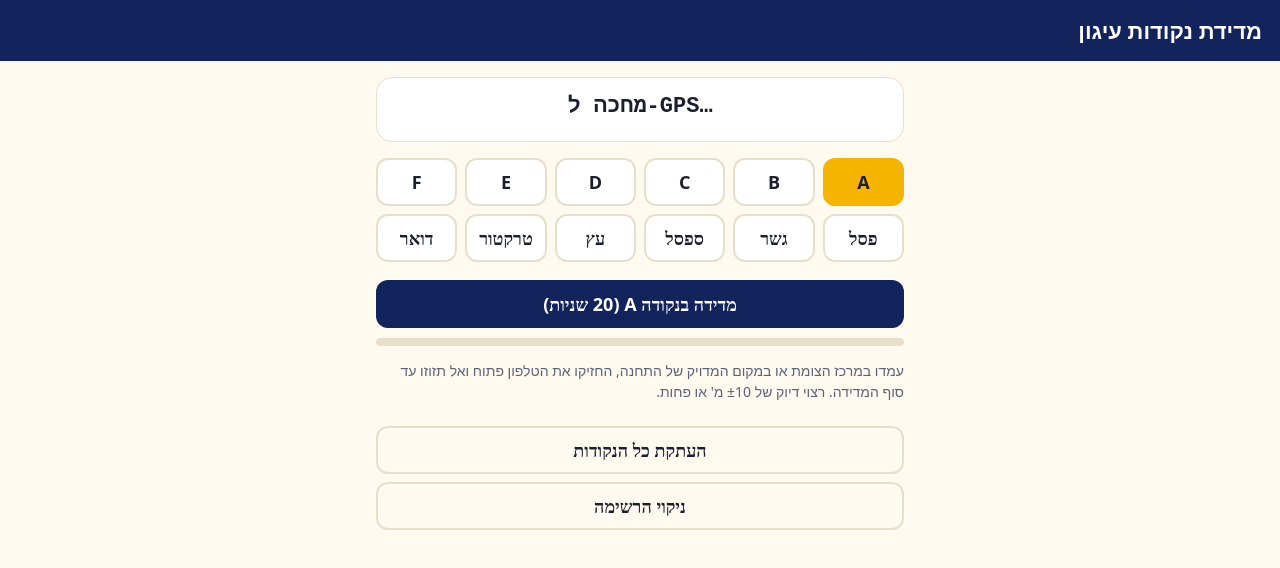
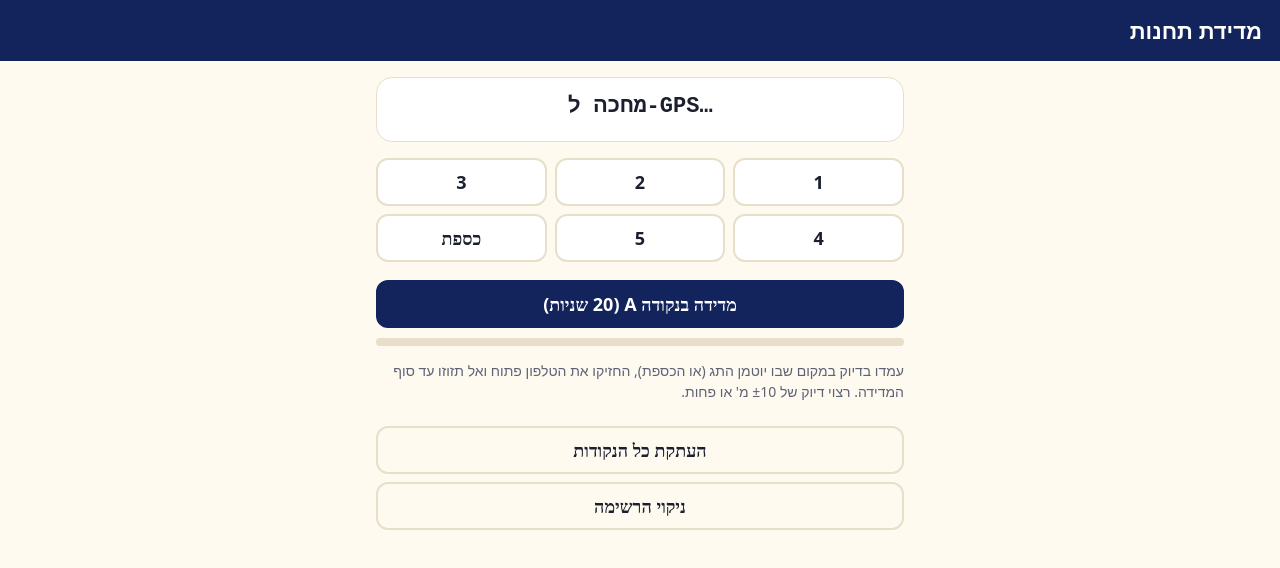
Before and after one commit to Liori1/hanukkah, a plain HTML site: page gps.html in a window 1280 px wide. Drawn offline with Linux system fonts and the light colour scheme.

Commit message:
GPS page: stations 1-5 and safe
Co-Authored-By: Claude Opus 5.5 <noreply@anthropic.com>
Claude-Session: https://claude.ai/code/session_01Dhk3xmt9dZn9dSUnz3jppn

```diff
--- a/gps.html
+++ b/gps.html
@@ -3,7 +3,7 @@
 <head>
 <meta charset="utf-8">
 <meta name="viewport" content="width=device-width,initial-scale=1">
-<title>מדידת נקודות</title>
+<title>מדידת תחנות</title>
 <style>
 :root{color-scheme:light dark;--bg:light-dark(#fffaf0,#0d1330);--ink:light-dark(#1b1f2e,#eef0f8);--card:light-dark(#fff,#18204a);--line:light-dark(#e8dfca,#2d3770);--mut:light-dark(#5d6275,#a8afcc);--night:#13235b;--gold:#f4b400;--ok:#2f9e57;--bad:#d63a2f}
 *{box-sizing:border-box}
@@ -15,7 +15,7 @@ main{padding:16px;max-width:560px;margin:0 auto}
 .co{font:600 22px ui-monospace,monospace;direction:ltr}
 .acc{margin-top:6px;font-weight:700}
 .acc.good{color:var(--ok)}.acc.bad{color:var(--bad)}
-.labels{display:grid;grid-template-columns:repeat(auto-fill,minmax(76px,1fr));gap:8px;margin:16px 0 10px}
+.labels{display:grid;grid-template-columns:repeat(3,1fr);gap:8px;margin:16px 0 10px}
 .labels button,.btn{min-height:48px;border-radius:12px;border:2px solid var(--line);background:var(--card);color:var(--ink);font:700 18px system-ui}
 .labels button.on{background:var(--gold);border-color:var(--gold);color:#1b1f2e}
 .btn{width:100%;background:var(--night);color:#fff;border:0;margin-top:8px}
@@ -30,13 +30,13 @@ textarea{width:100%;min-height:120px;margin-top:8px;font:14px ui-monospace,monos
 </style>
 </head>
 <body>
-<header><h1>מדידת נקודות עיגון</h1></header>
+<header><h1>מדידת תחנות</h1></header>
 <main>
   <div class="live"><div class="co" id="co">מחכה ל-GPS…</div><div class="acc" id="acc"></div></div>
   <div class="labels" id="labels"></div>
   <button class="btn" id="go">מדידה בנקודה A (20 שניות)</button>
   <div class="bar"><i id="bar"></i></div>
-  <p class="hint">עמדו במרכז הצומת או במקום המדויק של התחנה, החזיקו את הטלפון פתוח ואל תזוזו עד סוף המדידה. רצוי דיוק של ±10 מ' או פחות.</p>
+  <p class="hint">עמדו בדיוק במקום שבו יוטמן התג (או הכספת), החזיקו את הטלפון פתוח ואל תזוזו עד סוף המדידה. רצוי דיוק של ±10 מ' או פחות.</p>
   <ul id="list"></ul>
   <button class="btn ghost" id="copy">העתקת כל הנקודות</button>
   <div id="out"></div>
@@ -44,9 +44,9 @@ textarea{width:100%;min-height:120px;margin-top:8px;font:14px ui-monospace,monos
 </main>
 <script>
 {
-const $=s=>document.querySelector(s),L=['A','B','C','D','E','F','פסל','גשר','ספסל','עץ','טרקטור','דואר'];let cur='A',last=null,samp=null,saved={};
-try{saved=JSON.parse(localStorage.getItem('anchors'))||{}}catch(e){}
-const save=()=>{try{localStorage.setItem('anchors',JSON.stringify(saved))}catch(e){}};
+const $=s=>document.querySelector(s),L=['1','2','3','4','5','כספת'];let cur='A',last=null,samp=null,saved={};
+try{saved=JSON.parse(localStorage.getItem('stations-pts'))||{}}catch(e){}
+const save=()=>{try{localStorage.setItem('stations-pts',JSON.stringify(saved))}catch(e){}};
 function drawLabels(){$('#labels').innerHTML=L.map(l=>`<button data-l="${l}" class="${l===cur?'on':''}">${l}${saved[l]?' ✓':''}</button>`).join('');$('#go').textContent=`מדידה בנקודה ${cur} (20 שניות)`}
 function drawList(){$('#list').innerHTML=L.filter(l=>saved[l]).map(l=>`<li><b>${l}</b><span>${saved[l].lat.toFixed(6)}, ${saved[l].lng.toFixed(6)} · ±${saved[l].acc} מ'</span></li>`).join('')}
 $('#labels').onclick=e=>{const b=e.target.closest('button');if(b){cur=b.dataset.l;drawLabels()}};
```
